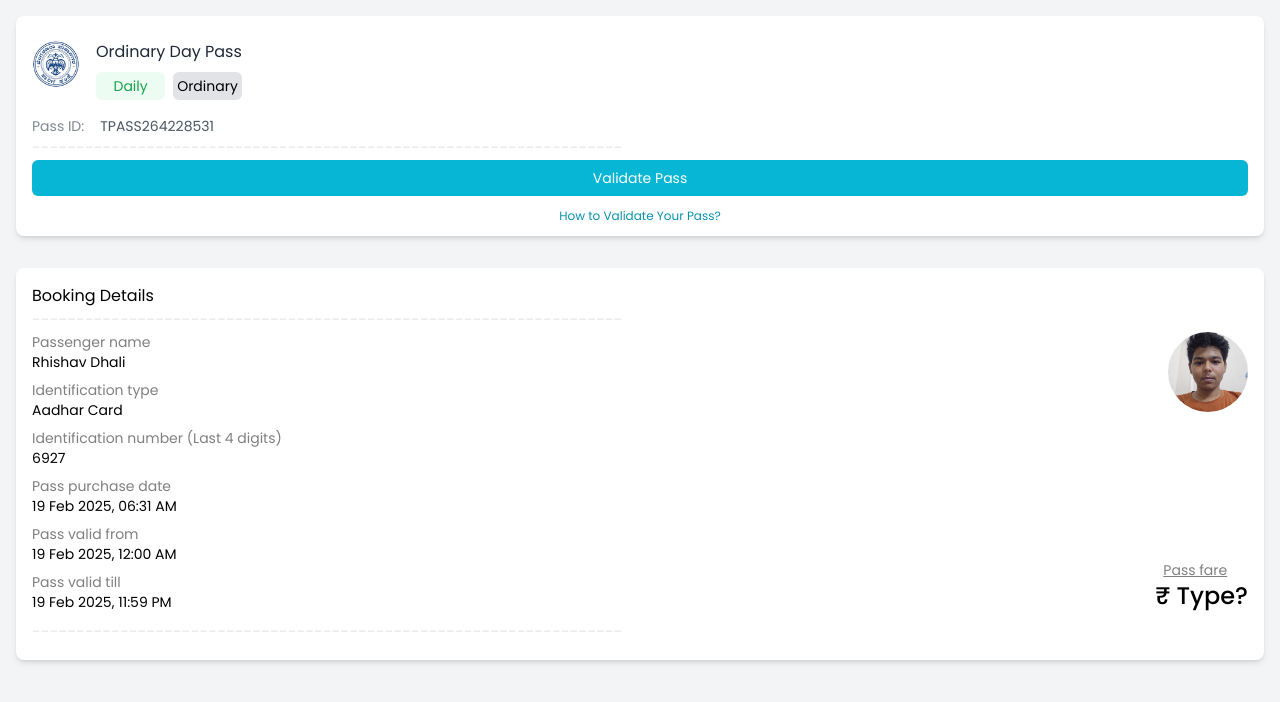
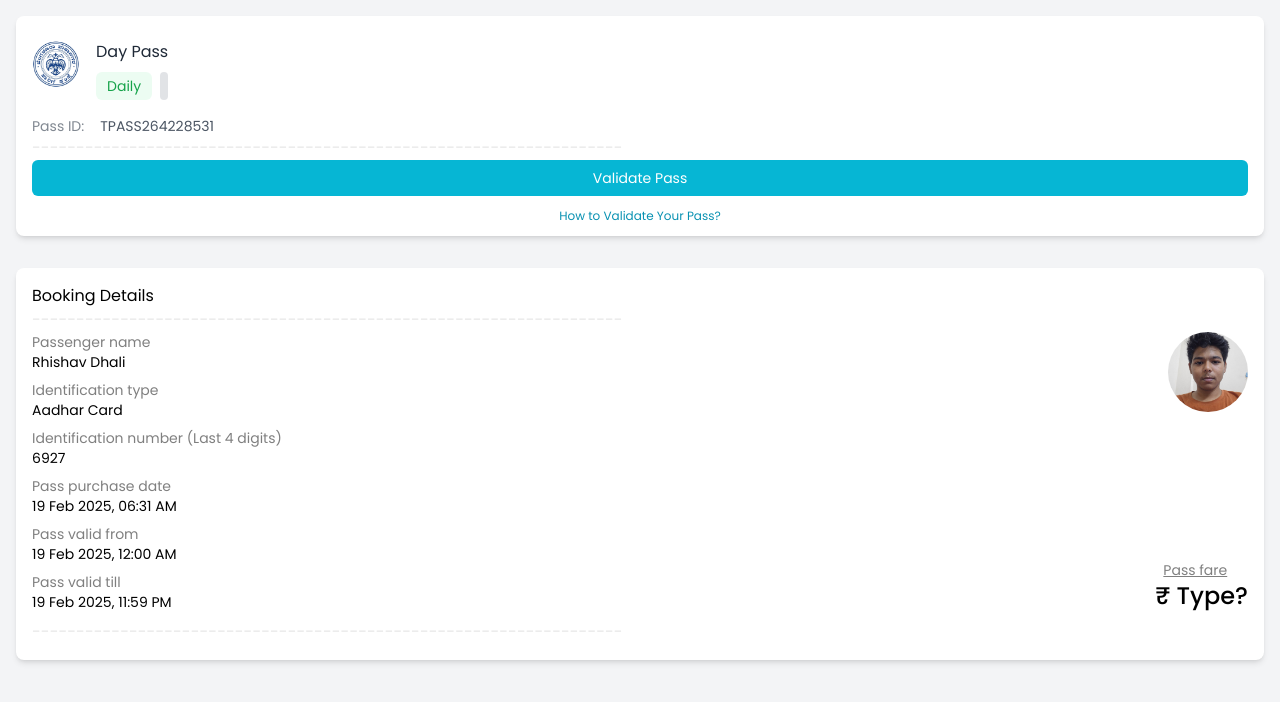
Before and after one commit to Rhishavhere/Portfolio, a Next.js app: page /1 in a window 1280 px wide. Shown: the top 702 px of the page. Built offline with nearby package versions, Linux system fonts and the light colour scheme; a web font is replaced by a local one.

Commit message:
pass update

```diff
--- a/app/[pass]/page.jsx
+++ b/app/[pass]/page.jsx
@@ -7,10 +7,16 @@ const BusPassValidationApp = () => {
   const slug = params.pass
   let pass = slug.split('pass-')[1];
   let fare
+  let type
+  let title
   if (pass === "ac"){
     fare = "140.0"
+    title = "Vajra Gold"
+    type = "AC"
   } else if(pass === "nonac"){
     fare = "80.0"
+    title = "Ordinary"
+    type = "Ordinary"
   }else{
     fare = "Type?"
   }
@@ -46,10 +52,10 @@ const BusPassValidationApp = () => {
         <div className="mb-4 text-center pt-6 flex gap-4">
           <img src="bmtc.jpg" alt="" className='w-12 h-12' />
           <div className='flex flex-col'>
-            <p className="text-md text-gray-800 mb-2">Ordinary Day Pass</p>
+            <p className="text-md text-gray-800 mb-2">{title} Day Pass</p>
             <div className='flex justify-center gap-2'>
               <div className='bg-green-400/10 text-green-600 rounded-md pr-1 pl-1 flex-1 text-sm p-1'>Daily</div>
-              <div className='bg-gray-500/20 text-black rounded-md pr-1 pl-1 flex-2 text-sm p-1'>Ordinary</div>
+              <div className='bg-gray-500/20 text-black rounded-md pr-1 pl-1 flex-2 text-sm p-1'>{type}</div>
             </div>
           </div>
         </div>
```
